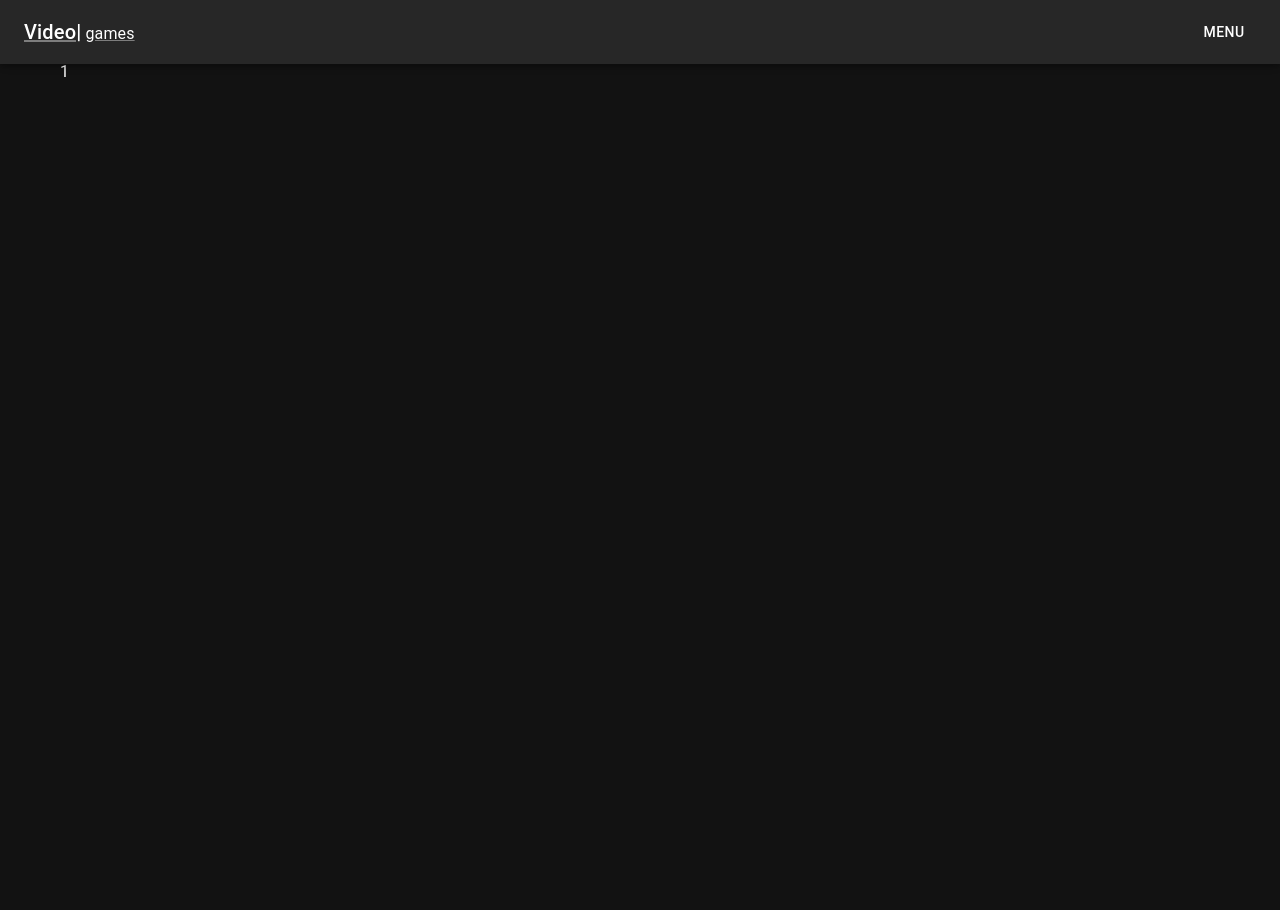
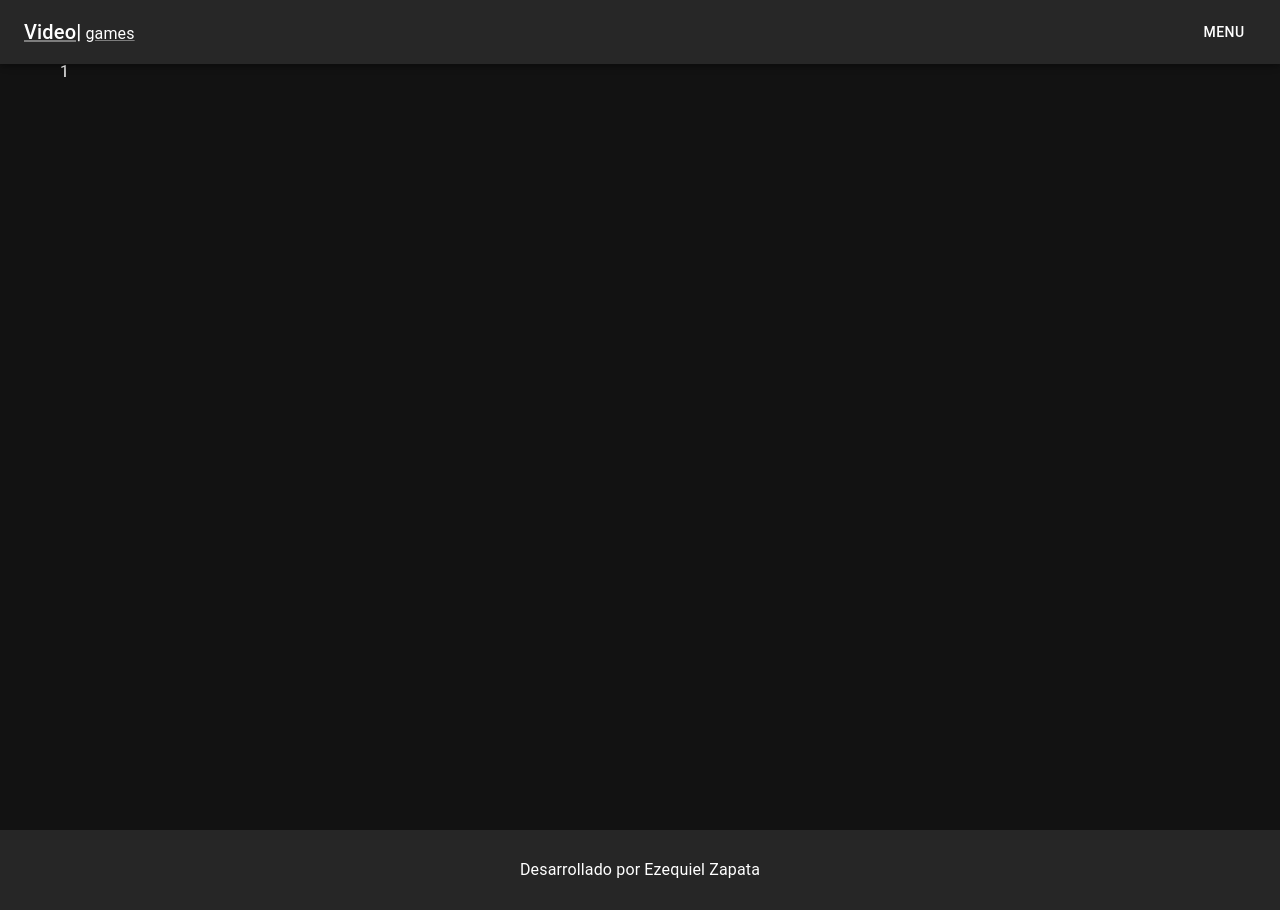
Before and after one commit to Ezequielz/VideoGames, a React (Vite) app: page /games/tag/1 in a window 1280 px wide. Before the commit the page ends 800 px from the top, so only its background shows below. Built offline with nearby package versions, Linux system fonts and the light colour scheme; no server answers.

Commit message:
add basic footer

```diff
--- a/src/components/Layouts/GamesLayout.tsx
+++ b/src/components/Layouts/GamesLayout.tsx
@@ -1,6 +1,6 @@
 
 import { FC } from 'react'
-import { Navbar } from '../ui'
+import { Footer, Navbar } from '../ui'
 
 interface Props{
     children: React.ReactNode,
@@ -15,12 +15,12 @@ export const GamesLayout:FC<Props> = ({ children }) => {
         <Navbar />
     </nav>
 
-    <main>
+    <main style={{ marginBottom:'30px'}}>
         { children }
     </main>
 
     <footer>
-        {/* TODO custom footer */}
+        <Footer />
     </footer>
 
    </div>
--- /dev/null
+++ b/src/components/ui/Footer.tsx
@@ -0,0 +1,18 @@
+import { Box } from '@mui/material';
+import Typography from '@mui/material/Typography';
+
+export const Footer = () => {
+  return (
+    <Box sx={{
+        height:'10vh',
+        display:'flex',
+        justifyContent:'center',
+        bgcolor:'#262626',
+        alignItems:'center',
+        color:'white'
+    }}>
+
+        <Typography> Desarrollado por Ezequiel Zapata</Typography>
+    </Box>
+  )
+}
--- a/src/components/ui/index.ts
+++ b/src/components/ui/index.ts
@@ -1,4 +1,6 @@
 
+
+export { Footer } from "./Footer";
 export { LoadingIcon } from "./LoadingIcon";
 export { Navbar } from "./Navbar";
 export { Sidebar } from "./Sidebar";
```
